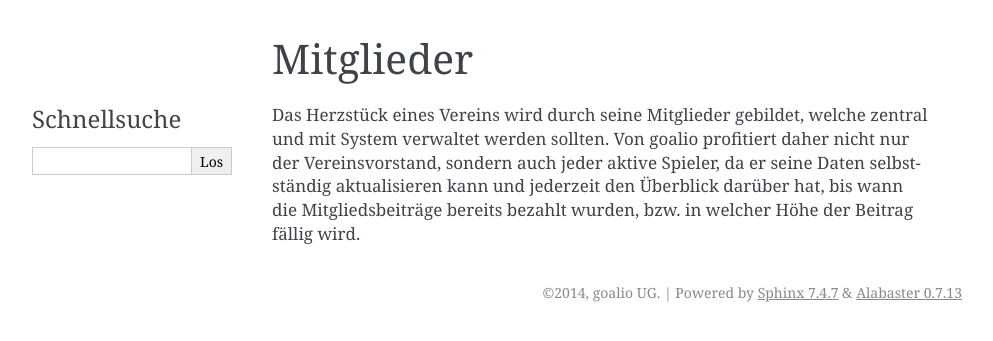
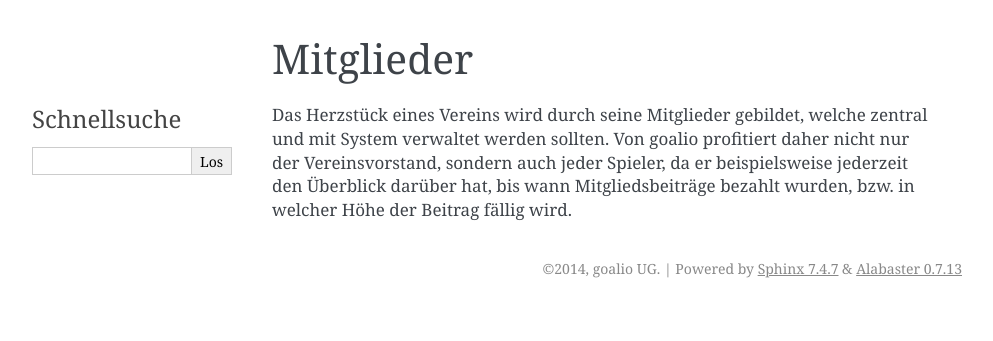
Before and after one commit to goalio/docs, a Sphinx documentation site: the page built from docs/module/mitglieder/index.rst, in a window 1280 px wide. Shown: the top 341 px of the page, without its empty margins (148-1141 px from the left). Built offline with Sphinx 7.4.7, drawn with Linux system fonts in a browser that asks for light colours; formulas are drawn with MathJax 3.

Commit message:
Update index.rst

```diff
--- a/docs/module/mitglieder/index.rst
+++ b/docs/module/mitglieder/index.rst
@@ -1,7 +1,7 @@
 Mitglieder
 ==========
 
-Das Herzstück eines Vereins wird durch seine Mitglieder gebildet, welche zentral und mit System verwaltet werden sollten. Von goalio profitiert daher nicht nur der Vereinsvorstand, sondern auch jeder aktive Spieler, da er seine Daten selbstständig aktualisieren kann und jederzeit den Überblick darüber hat, bis wann die Mitgliedsbeiträge bereits bezahlt wurden, bzw. in welcher Höhe der Beitrag fällig wird.
+Das Herzstück eines Vereins wird durch seine Mitglieder gebildet, welche zentral und mit System verwaltet werden sollten. Von goalio profitiert daher nicht nur der Vereinsvorstand, sondern auch jeder Spieler, da er beispielsweise jederzeit den Überblick darüber hat, bis wann Mitgliedsbeiträge bezahlt wurden, bzw. in welcher Höhe der Beitrag fällig wird.
 
 .. toctree::
    :hidden:
```
